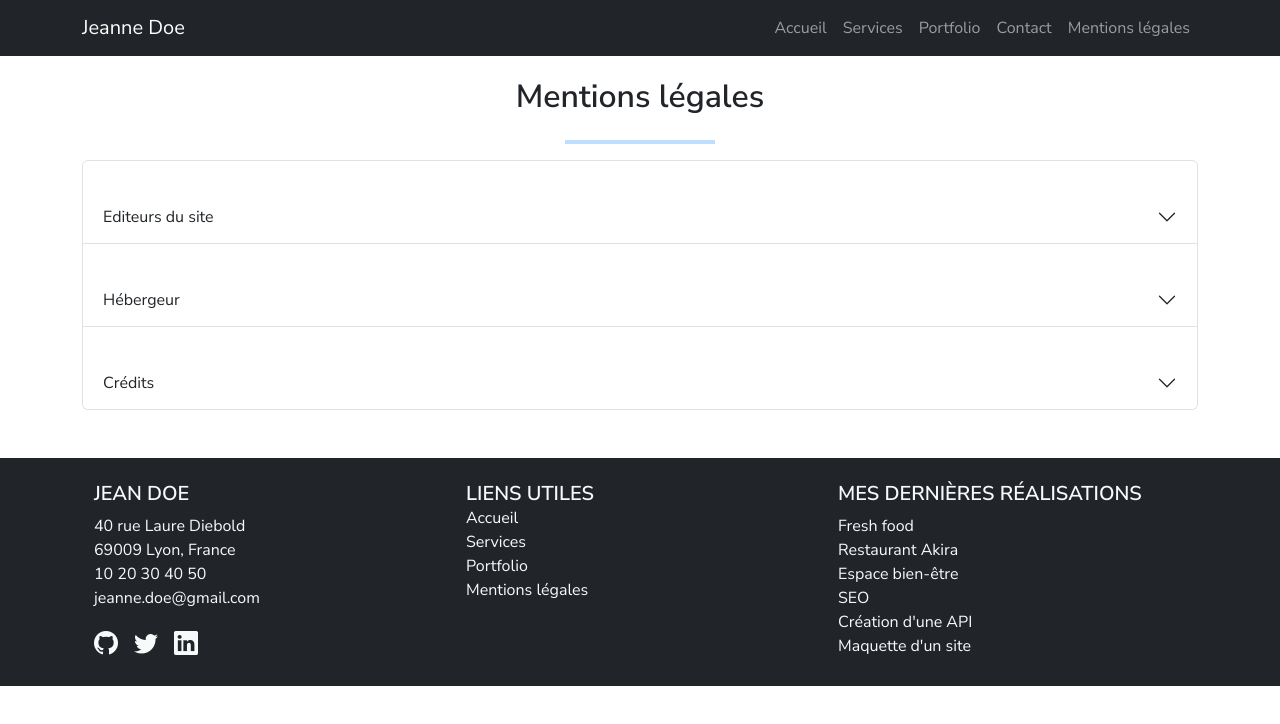
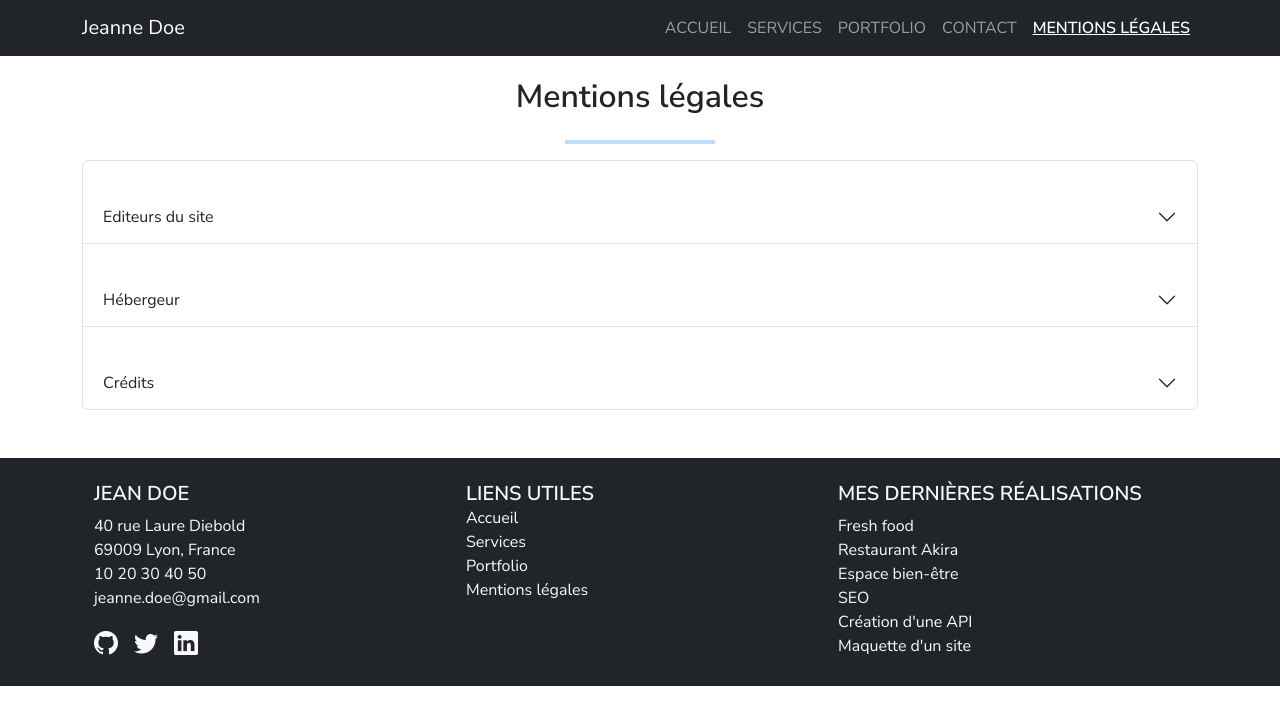
Before and after one commit to eltchiss/monprojetreact, a React (Create React App) app: page /legal in a window 1280 px wide. Shown: the top 724 px of the page. Built offline with nearby package versions, Linux system fonts and the light colour scheme.

Commit message:
add css effects

```diff
--- /dev/null
+++ b/src/CSS/Footer.css
@@ -0,0 +1,12 @@
+.social-icons a {
+  color: #f8f9fa; /* équivalent de .text-light */
+  transition: color 0.3s ease;
+}
+
+.social-icons a:hover {
+  color: #ffffff; /* blanc encore plus clair */
+}
+
+footer a:hover {
+  font-weight: bold;
+}
--- /dev/null
+++ b/src/CSS/Navbar.css
@@ -0,0 +1,14 @@
+
+.nav-link {
+  text-decoration: none;
+  transition: 0.2s;
+}
+
+.nav-link:hover {
+  text-decoration: underline;
+}
+
+.nav-link.active {
+  font-weight: bold;
+  text-decoration: underline;
+}
--- a/src/components/Footer.js
+++ b/src/components/Footer.js
@@ -1,5 +1,6 @@
 import React from 'react';
 import { Link } from "react-router-dom";
+import "../CSS/Footer.css";
 
 
 
@@ -20,14 +21,14 @@ const Footer = () => {
               <li>jeanne.doe@gmail.com</li>
             </ul>
              {/*Réseaux sociaux*/}
-          <div className="mt-3">
-              <a href="https://github.com/" target="_blank" className="text-light me-3 fs-4">
+          <div className="mt-3 social-icons">
+              <a href="https://github.com/" target="_blank" className="me-3 fs-4">
                 <i className="bi bi-github"></i>
               </a>
-              <a href="https://twitter.com/" target="_blank" className="text-light me-3 fs-4">
+              <a href="https://twitter.com/" target="_blank" className="me-3 fs-4">
                 <i className="bi bi-twitter"></i>
               </a>
-              <a href="https://linkedin.com/" target="_blank" className="text-light fs-4">
+              <a href="https://linkedin.com/" target="_blank" className="fs-4">
                 <i className="bi bi-linkedin"></i>
               </a>
             </div>
--- a/src/components/Navigationbar.js
+++ b/src/components/Navigationbar.js
@@ -2,7 +2,8 @@ import React from 'react';
 import Container from 'react-bootstrap/Container';
 import Nav from 'react-bootstrap/Nav';
 import Navbar from 'react-bootstrap/Navbar';
-import { Routes, Route, Link } from 'react-router-dom';
+import { Routes, Route, NavLink } from 'react-router-dom';
+import "../CSS/Navbar.css";
 
 import Home from '../pages/Home';
 import Service from '../pages/Service';
@@ -16,15 +17,15 @@ function Navigationbar() {
     <>
       <Navbar bg="dark" variant="dark" expand="lg"  fixed="top">
         <Container>
-          <Navbar.Brand as={Link} to="/">Jeanne Doe</Navbar.Brand>
+          <Navbar.Brand as={NavLink} to="/">Jeanne Doe</Navbar.Brand>
           <Navbar.Toggle aria-controls="basic-navbar-nav" />
           <Navbar.Collapse id="basic-navbar-nav">
             <Nav className="ms-auto">
-              <Nav.Link as={Link} to="/">Accueil</Nav.Link>
-              <Nav.Link as={Link} to="/service">Services</Nav.Link>
-              <Nav.Link as={Link} to="/portfolio">Portfolio</Nav.Link>
-              <Nav.Link as={Link} to="/contact">Contact</Nav.Link>
-              <Nav.Link as={Link} to="/legal">Mentions légales</Nav.Link>
+              <Nav.Link as={NavLink} to="/" className="text-uppercase">Accueil</Nav.Link>
+              <Nav.Link as={NavLink} to="/service" className="text-uppercase">Services</Nav.Link>
+              <Nav.Link as={NavLink} to="/portfolio" className="text-uppercase">Portfolio</Nav.Link>
+              <Nav.Link as={NavLink} to="/contact" className="text-uppercase">Contact</Nav.Link>
+              <Nav.Link as={NavLink} to="/legal" className="text-uppercase">Mentions légales</Nav.Link>
             </Nav>
           </Navbar.Collapse>
         </Container>
```
Also changed, not shown: src/pages/Legal.jsx (+5 -4 lines).
